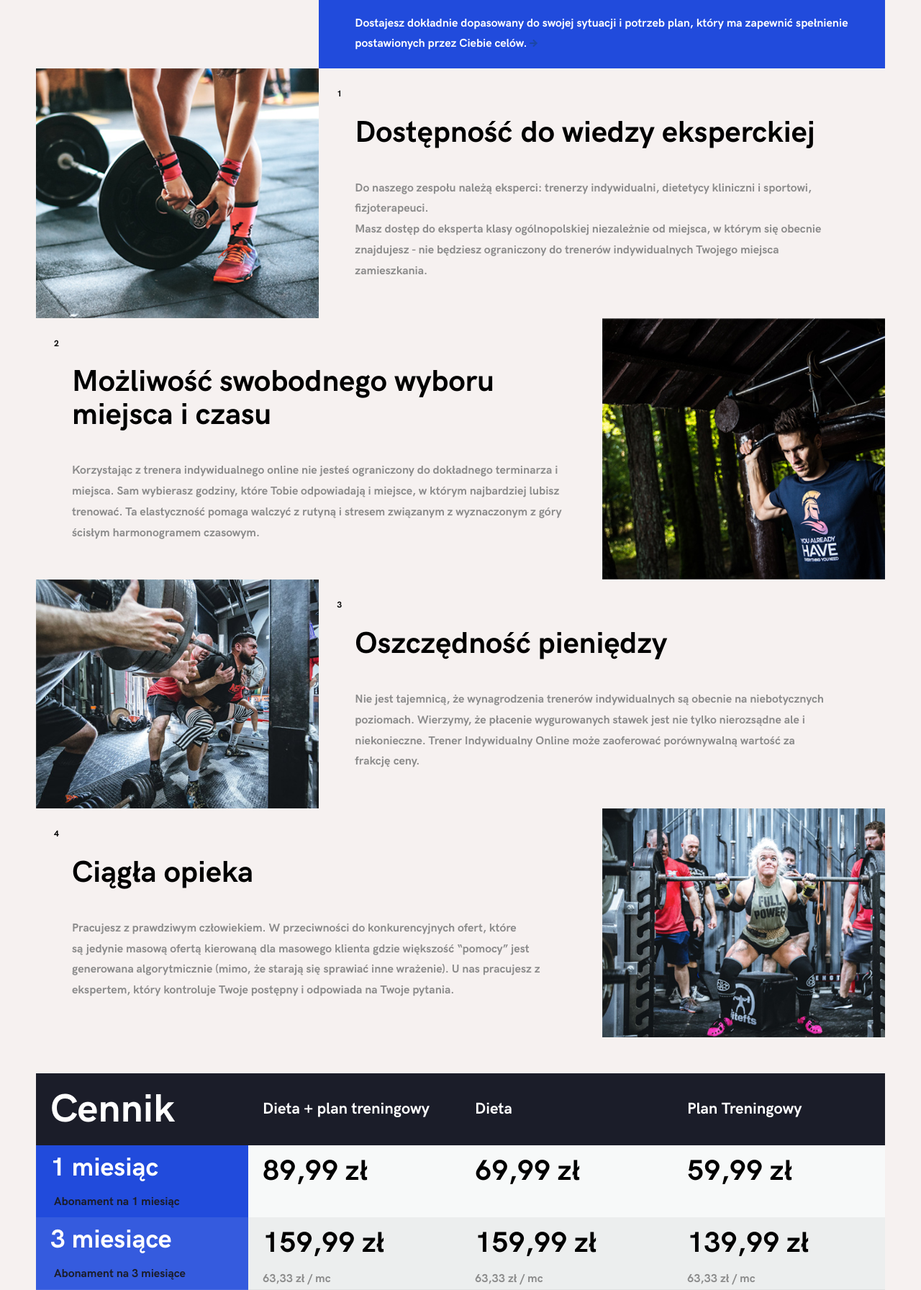
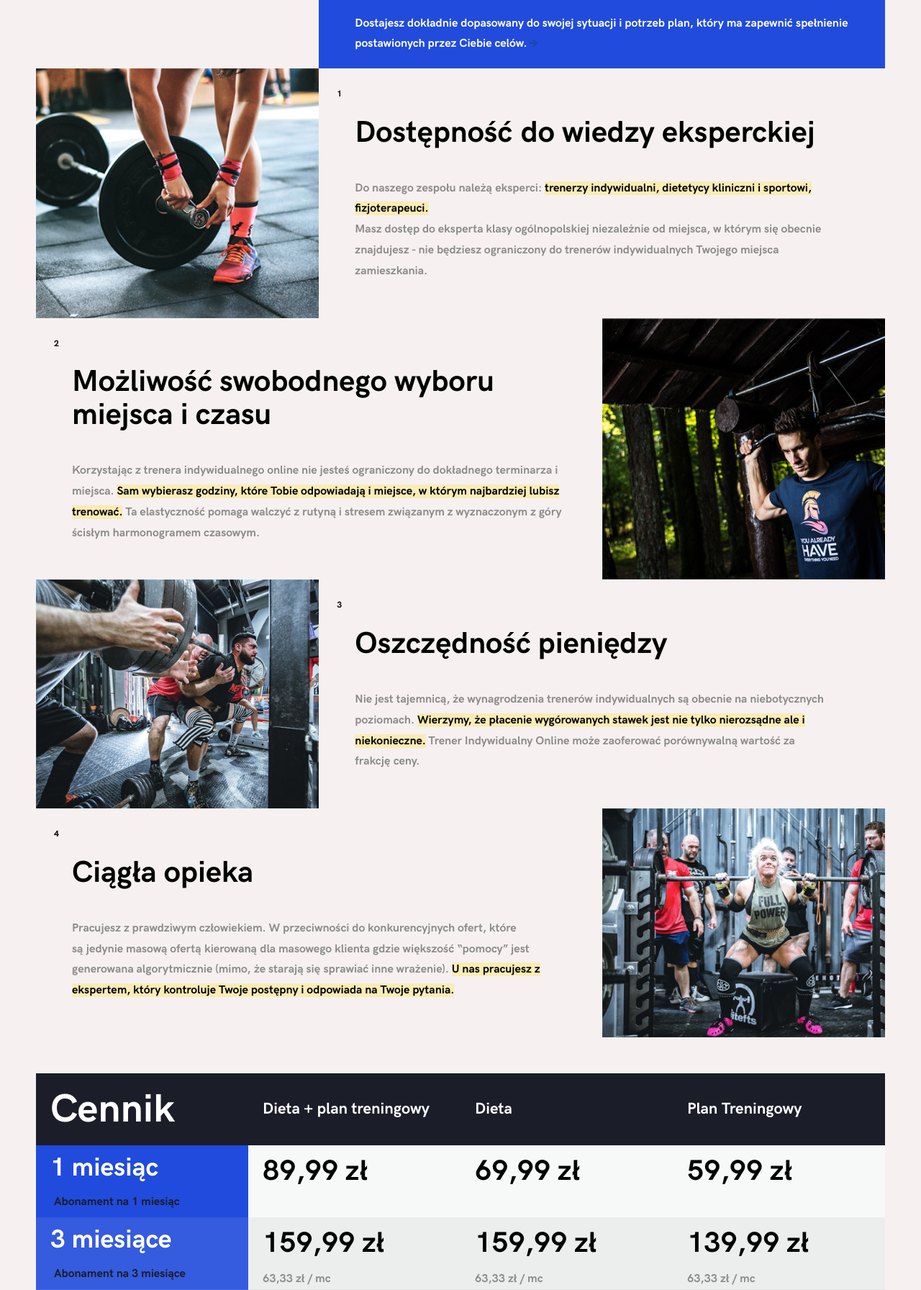
Before and after one commit to qu4ku/t-website-django, a Django app: page / in a window 1280 px wide. Shown: the part 1049-2841 px from the top of the page at 72% size. Run offline with Django 3.2, Linux system fonts and the light colour scheme; parts of the project's set-up code (start-up, migrations or seed data) failed here and were passed over.

Commit message:
highlights+txt-fix

```diff
--- a/src/static/css/style.css
+++ b/src/static/css/style.css
@@ -6,6 +6,10 @@
 	--highlight: #ffd200;
 	/*--highlight: #21bbdc;*/
 	--text-light: #8b8b8b;
+	--text-highlight: #faecb5;
+	/*--text-highlight: #a5f1d1;*/
+	/*--text-highlight: #ffd200;*/
+
 }
 
 /*------------------ RESET CSS ------------------*/
@@ -677,3 +681,9 @@ select {
 	line-height: 28px;
 	padding: 20px 50px 20px 50px;
 }
+
+
+.text-highlight {
+	background: var(--text-highlight);
+	color: black;
+}
--- a/src/templates/home.html
+++ b/src/templates/home.html
@@ -59,7 +59,7 @@
 				<div class="benefits__benefit-a-img"></div>
 				<div class="benefits__benefit-a-number">1</div>
 				<h3 class="benefits__benefit-a-title">Dostępność do wiedzy eksperckiej</h3>
-				<p class="benefits__benefit-a-text">Do naszego zespołu należą eksperci: trenerzy indywidualni, dietetycy kliniczni i sportowi, fizjoterapeuci.<br>
+				<p class="benefits__benefit-a-text">Do naszego zespołu należą eksperci: <span class="text-highlight">trenerzy indywidualni, dietetycy kliniczni i sportowi, fizjoterapeuci.</span><br>
 
 Masz dostęp do eksperta klasy ogólnopolskiej niezależnie od miejsca, w którym się obecnie znajdujesz - nie będziesz ograniczony do trenerów indywidualnych Twojego miejsca zamieszkania.
 				</p>
@@ -69,21 +69,21 @@ Masz dostęp do eksperta klasy ogólnopolskiej niezależnie od miejsca, w który
 				<div class="benefits__benefit-b-img"></div>
 				<div class="benefits__benefit-b-number">2</div>
 				<h3 class="benefits__benefit-b-title">Możliwość swobodnego wyboru miejsca i czasu</h3>
-				<p class="benefits__benefit-b-text">Korzystając z trenera indywidualnego online nie jesteś ograniczony do dokładnego terminarza i miejsca. Sam wybierasz godziny, które Tobie odpowiadają i miejsce, w którym najbardziej lubisz trenować. Ta elastyczność pomaga walczyć z rutyną i stresem związanym z wyznaczonym z góry ścisłym harmonogramem czasowym.</p>
+				<p class="benefits__benefit-b-text">Korzystając z trenera indywidualnego online nie jesteś ograniczony do dokładnego terminarza i miejsca. <span class="text-highlight">Sam wybierasz godziny, które Tobie odpowiadają i miejsce, w którym najbardziej lubisz trenować.</span> Ta elastyczność pomaga walczyć z rutyną i stresem związanym z wyznaczonym z góry ścisłym harmonogramem czasowym.</p>
 			</div>
 
 			<div class="benefits__benefit-c">
 				<div class="benefits__benefit-c-img"></div>
 				<div class="benefits__benefit-c-number">3</div>
 				<h3 class="benefits__benefit-c-title">Oszczędność pieniędzy</h3>
-				<p class="benefits__benefit-c-text">Nie jest tajemnicą, że wynagrodzenia trenerów indywidualnych są obecnie na niebotycznych poziomach. Wierzymy, że płacenie wygurowanych stawek jest nie tylko nierozsądne ale i niekonieczne. Trener Indywidualny Online może zaoferować porównywalną wartość za <span>frakcję ceny</span>.</p>
+				<p class="benefits__benefit-c-text">Nie jest tajemnicą, że wynagrodzenia trenerów indywidualnych są obecnie na niebotycznych poziomach. <span class="text-highlight">Wierzymy, że płacenie wygórowanych stawek jest nie tylko nierozsądne ale i niekonieczne.</span> Trener Indywidualny Online może zaoferować porównywalną wartość za <span>frakcję ceny</span>.</p>
 			</div>
 
 			<div class="benefits__benefit-d">
 				<div class="benefits__benefit-d-img"></div>
 				<div class="benefits__benefit-d-number">4</div>
 				<h3 class="benefits__benefit-d-title">Ciągła opieka</h3>
-				<p class="benefits__benefit-d-text">Pracujesz z prawdziwym człowiekiem. W przeciwności do konkurencyjnych ofert, które są jedynie masową ofertą kierowaną dla masowego klienta gdzie większość “pomocy” jest generowana algorytmicznie (mimo, że starają się sprawiać inne wrażenie). U nas pracujesz z ekspertem, który kontroluje Twoje postępny i odpowiada na Twoje pytania.</p>
+				<p class="benefits__benefit-d-text">Pracujesz z prawdziwym człowiekiem. W przeciwności do konkurencyjnych ofert, które są jedynie masową ofertą kierowaną dla masowego klienta gdzie większość “pomocy” jest generowana algorytmicznie (mimo, że starają się sprawiać inne wrażenie). <span class="text-highlight">U nas pracujesz z ekspertem, który kontroluje Twoje postępny i odpowiada na Twoje pytania.</span></p>
 			</div>
 
 		</div>
```
